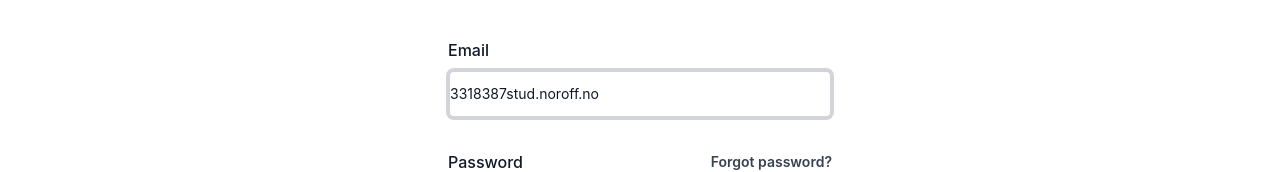
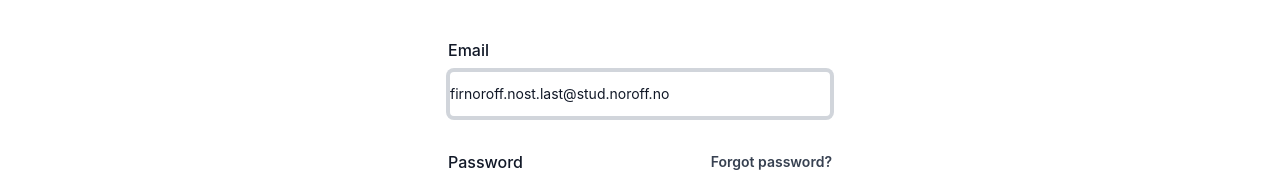
Before and after one commit to Noroff-FED-Campus-Assignments/fed2-js2-course-assignement-oslo-react-vite-sindri, a React (Vite) app: page /login in a window 1280 px wide. Shown: the part 268-440 px from the top of the page. Built offline with nearby package versions, Linux system fonts and the light colour scheme; no server answers.

Commit message:
added register and login page

```diff
--- a/src/pages/Login.jsx
+++ b/src/pages/Login.jsx
@@ -66,7 +66,12 @@ function LoginForm() {
         </div>
 
         <div className="mt-10 sm:mx-auto sm:w-full sm:max-w-sm">
-          <form className="space-y-8" action="/profile" method="#">
+          <form
+            className="space-y-8"
+            action="/profile"
+            method="#"
+            onSubmit={handleOnSubmit}
+          >
             <div>
               <div className="flex items-start">
                 <label
@@ -84,9 +89,7 @@ function LoginForm() {
                   type="email"
                   autoComplete="email"
                   required
-                  defaultValue={`${Math.floor(
-                    Math.random() * 10000000
-                  )}stud.noroff.no`}
+                  defaultValue="firnoroff.nost.last@stud.noroff.no"
                   className="block w-full rounded-md border-2 border-gray-300 py-2.5 text-start text-gray-900 shadow-sm ring-2 ring-gray-300 placeholder:text-gray-600 focus:ring-2 focus:ring-inset focus:ring-indigo-600 sm:text-sm sm:leading-6"
                 />
               </div>
--- a/src/pages/Register.jsx
+++ b/src/pages/Register.jsx
@@ -27,14 +27,12 @@ function RegisterForm() {
   const handleOnSubmit = async (event) => {
     event.preventDefault();
 
-    const { email, password, name, avatar, banner } = event.target.elements;
+    const { email, password, name } = event.target.elements;
 
     const payload = {
       name: name.value,
       email: email.value,
       password: password.value,
-      avatar: avatar?.value,
-      banner: banner?.value,
     };
 
     try {
```
